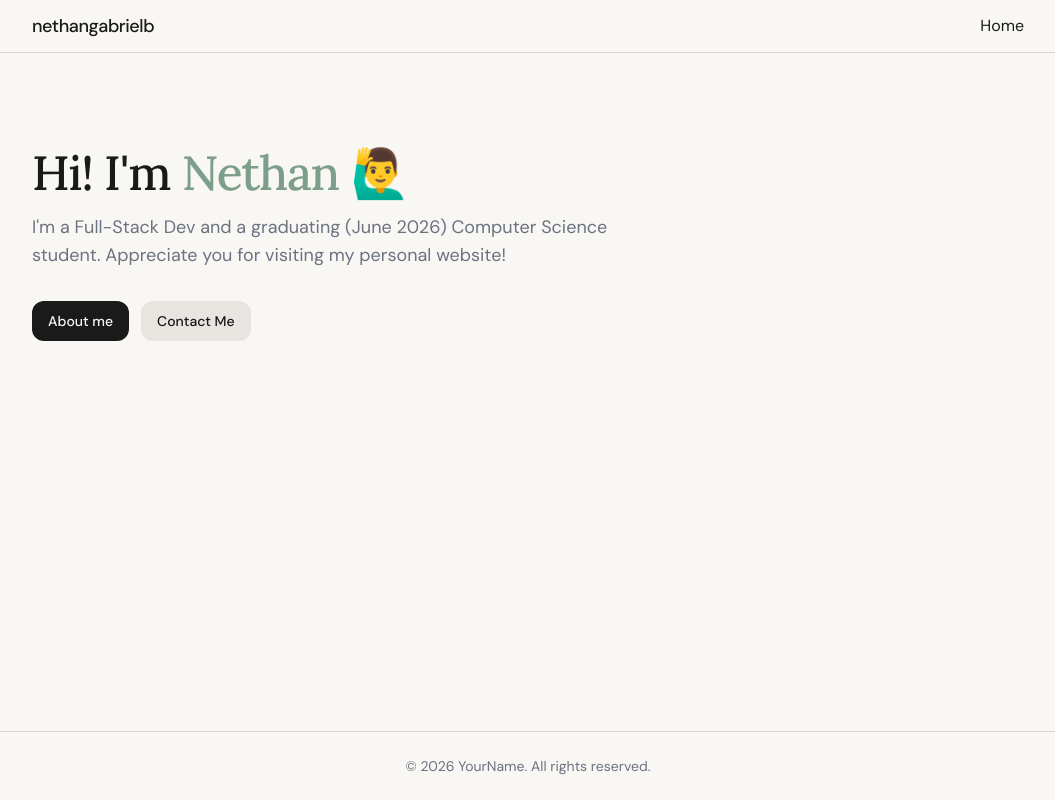
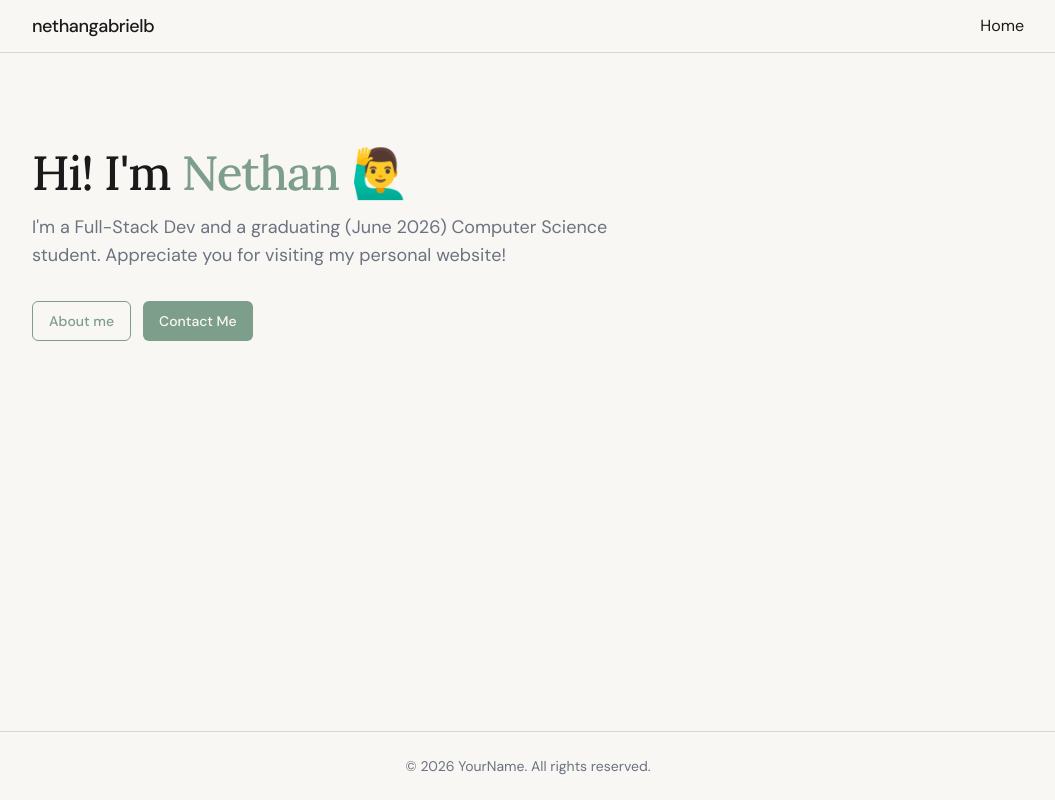
Before and after one commit to nethangabrielb/personal-website, a React (Vite) app: page / in a window 1280 px wide. Shown: the whole page, without its empty margins (112-1167 px from the left). Built offline with nearby package versions, Linux system fonts and the light colour scheme.

Commit message:
refactor(MotionButton): update button variants and styles for consistency

```diff
--- a/src/components/ui/MotionButton.tsx
+++ b/src/components/ui/MotionButton.tsx
@@ -15,10 +15,12 @@ interface ButtonProps extends ComponentPropsWithoutRef<typeof motion.button> {
 }
 
 const variants: Record<Variant, string> = {
-  primary: "bg-foreground text-background hover:opacity-80",
-  secondary: "bg-muted text-foreground hover:bg-muted/70",
+  primary:
+    "border border-accent-green text-accent-green bg-transparent hover:bg-surface",
+  secondary:
+    "bg-accent-green text-primary-foreground hover:bg-accent-green-dark",
   ghost: "bg-transparent text-foreground hover:bg-muted",
-  destructive: "bg-red-500 text-white hover:bg-red-600",
+  destructive: "bg-destructive text-white hover:opacity-90",
 };
 
 const sizes: Record<Size, string> = {
@@ -41,10 +43,10 @@ export function MotionButton({
       whileTap={{ scale: 0.97 }}
       disabled={disabled || loading}
       className={cn(
-        "inline-flex items-center justify-center gap-2 rounded-lg font-medium",
-        "transition-colors focus-visible:outline-none focus-visible:ring-2",
-        "focus-visible:ring-ring disabled:pointer-events-none disabled:opacity-50",
-        "cursor-pointer",
+        "inline-flex items-center justify-center gap-2 font-medium",
+        "rounded-(--radius-sm) transition-colors",
+        "focus-visible:outline-none focus-visible:ring-2 focus-visible:ring-ring",
+        "disabled:pointer-events-none disabled:opacity-50 cursor-pointer",
         variants[variant],
         sizes[size],
         className,
```
